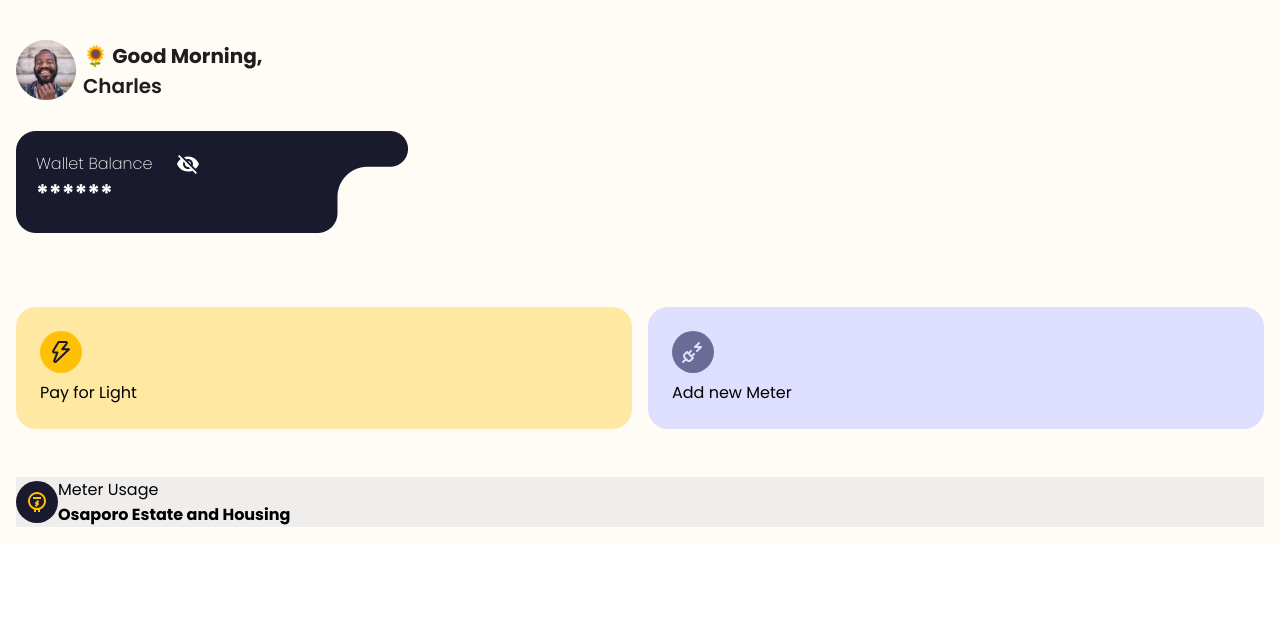
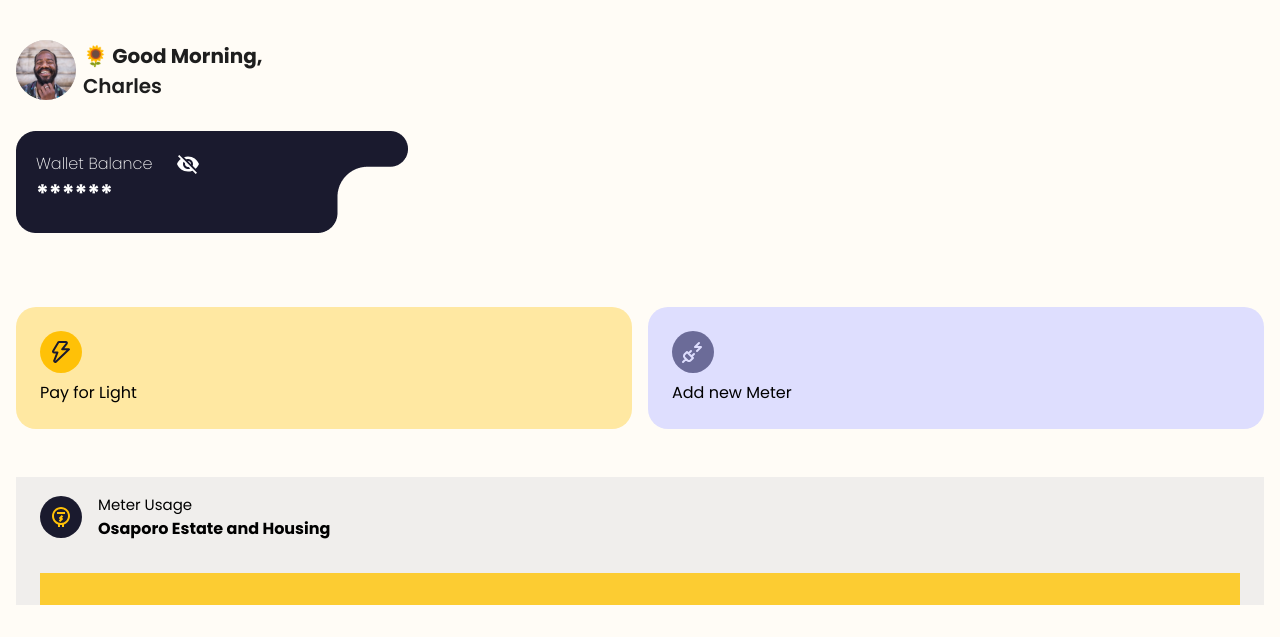
Before and after one commit to mrauthentik/pawa, a React (Vite) app in the folder pawa-sure/: page /dashboard in a window 1280 px wide. Shown: the top 644 px of the page. Built offline with nearby package versions, Linux system fonts and the light colour scheme; some icons are missing.

Commit message:
feat: enhance meter usage section with layout adjustments and new leveler component

```diff
--- a/pawa-sure/src/App.css
+++ b/pawa-sure/src/App.css
@@ -507,12 +507,29 @@ button:active{
 
     .meter-usage{
         background-color: #e4e4e48f;
-        display: flex;
-        margin-top: 3rem;
-        .text{
-            h2{
-                font-size: 16px;
+        .block{
+            display: flex;
+            margin-top: 3rem;
+            padding: 1rem 1.5rem;
+            gap: 1rem;
+
+            .text{
+                p{
+                    font-size: 15px;
+                }
+                h2{
+                    font-size: 16px;
+                }
             }
         }
     }
+    .leveler{
+        margin: 1rem 1.5rem;
+        background-color: blue;
+        .range{
+            height: 1vh;
+            padding: 1rem;
+            background-color: var(--btn-hover);
+        }
+    }
 }
--- a/pawa-sure/src/Components/UserDashboard.tsx
+++ b/pawa-sure/src/Components/UserDashboard.tsx
@@ -54,11 +54,19 @@ const toggleBalance = () => {
         </div>
       </div>
       <div className="meter-usage">
-        <img src={img3} alt="" />
-        <div className="text">
-          <p>Meter Usage</p>
-          <h2>Osaporo Estate and Housing</h2>
+
+        <div className="block">
+          <img src={img3} alt="" />
+          <div className="text">
+            <p>Meter Usage</p>
+            <h2>Osaporo Estate and Housing</h2>
+          </div>
         </div>
+
+       <div className="leveler">
+        <div className="range"></div>
+       </div>
+
       </div>
     </div>
   )
```
